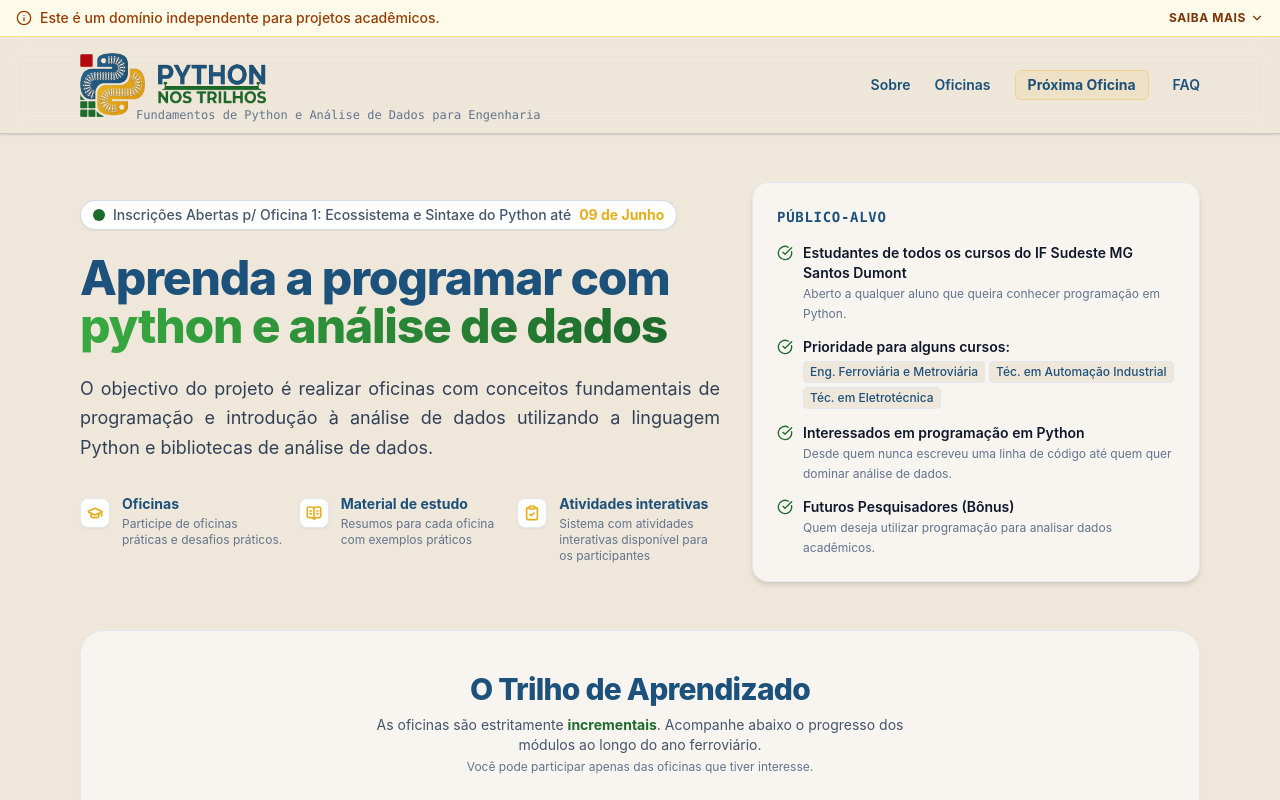
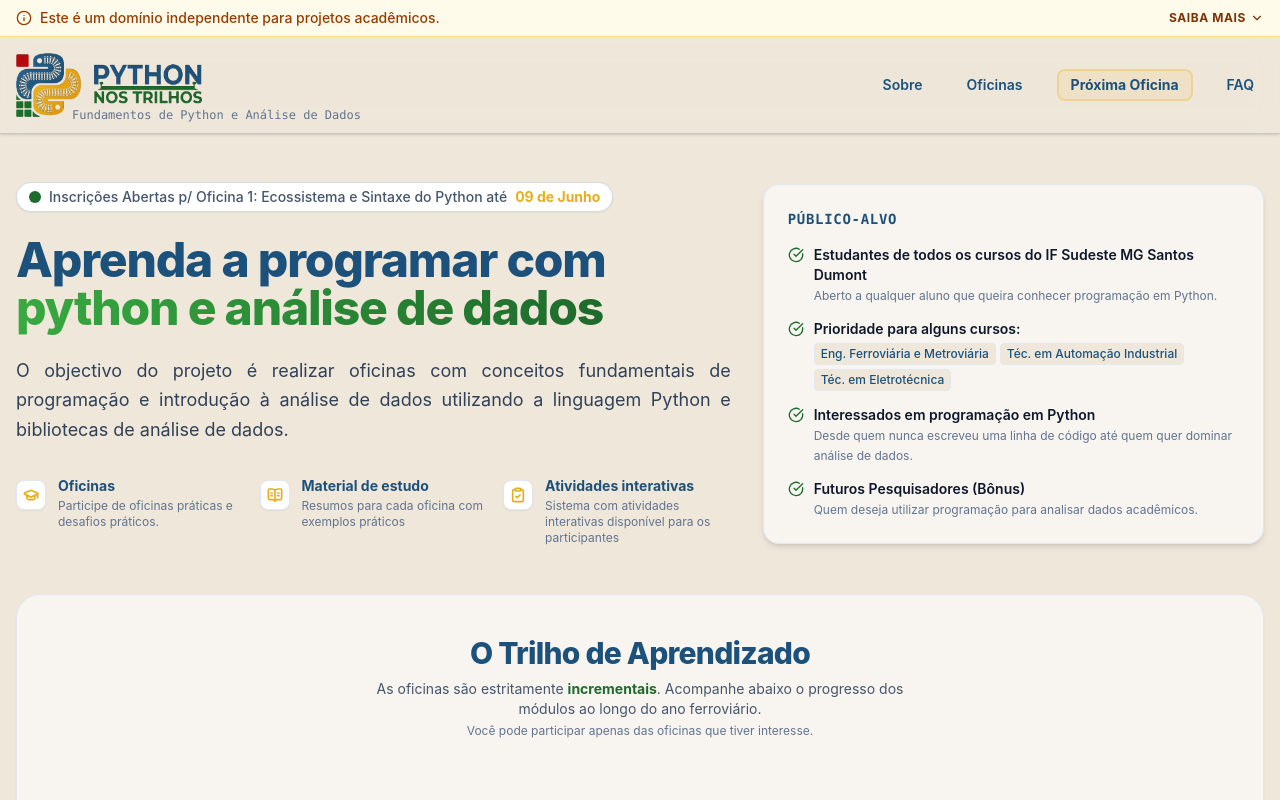
Before and after one commit to ArthurAssuncao/python-trilhos-page, a React (Vite) app: page / in a window 1280 px wide. Shown: the top 800 px of the page. Built offline with nearby package versions, Linux system fonts and the light colour scheme.

Commit message:
fix: minor things

```diff
--- a/index.html
+++ b/index.html
@@ -1,5 +1,5 @@
 <!doctype html>
-<html lang="en">
+<html lang="pt-br">
   <head>
     <meta charset="UTF-8" />
     <link rel="icon" type="image/svg+xml" href="/favicon.png" />
--- a/src/App.tsx
+++ b/src/App.tsx
@@ -41,37 +41,37 @@ function App() {
       <InstitutionalNotice />
       {/* HEADER / HERO - Fundo branco/bege translúcido com borda no tom primário */}
       <header className="sticky top-0 z-50 border-b border-(--primary-color)/20 bg-(--bg-color)/80 shadow-sm backdrop-blur-md">
-        <div className="mx-auto flex max-w-6xl flex-col items-center justify-between gap-4 px-4 py-4 sm:flex-row">
+        <div className="mx-auto flex max-w-7xl flex-col items-start justify-between gap-4 px-4 py-4 sm:flex-row md:items-center">
           <div className="flex items-center gap-3">
-            <div className="relative w-120">
+            <div className="md:116 relative w-96 max-w-full">
               <img src={Logo} alt="Logo" className="h-16" />
               <p className="absolute -bottom-1.5 left-14 font-mono text-xs text-slate-500">
-                Fundamentos de Python e Análise de Dados para Engenharia
+                Fundamentos de Python e Análise de Dados
               </p>
             </div>
           </div>
-          <nav className="flex items-center gap-6 text-sm font-semibold text-(--primary-color)">
+          <nav className="flex w-full items-center justify-end gap-6 text-sm font-semibold text-(--primary-color)">
             <button
               onClick={() => scrollToSection(secaoSobreRef)}
-              className="transition hover:cursor-pointer hover:text-(--accent-color)"
+              className="rounded-lg border-2 border-transparent p-2 transition hover:cursor-pointer hover:border-(--accent-color) hover:text-(--accent-color)"
             >
               Sobre
             </button>
             <button
               onClick={() => scrollToSection(secaoTrilhoRef)}
-              className="transition hover:cursor-pointer hover:text-(--accent-color)"
+              className="rounded-lg border-2 border-transparent p-2 transition hover:cursor-pointer hover:border-(--accent-color) hover:text-(--accent-color)"
             >
               Oficinas
             </button>
             <button
               onClick={() => scrollToSection(secaoProximaRef)}
-              className="rounded-md border border-(--accent-color)/30 bg-(--accent-color)/10 px-3 py-1 font-bold text-(--primary-color) transition-colors hover:cursor-pointer hover:text-(--accent-color)"
+              className="rounded-lg border-2 border-(--accent-color)/30 bg-(--accent-color)/10 p-2 px-3 py-1 font-bold text-(--primary-color) transition-all hover:cursor-pointer hover:border-(--accent-color) hover:text-(--accent-color)"
             >
               Próxima Oficina
             </button>
             <button
               onClick={() => scrollToSection(secaoFaqRef)}
-              className="transition hover:cursor-pointer hover:text-(--accent-color)"
+              className="rounded-lg border-2 border-transparent p-2 transition hover:cursor-pointer hover:border-(--accent-color) hover:text-(--accent-color)"
             >
               FAQ
             </button>
@@ -79,7 +79,7 @@ function App() {
         </div>
       </header>
 
-      <main className="mx-auto max-w-6xl space-y-12 px-4 py-12">
+      <main className="mx-auto max-w-7xl space-y-12 px-4 py-12">
         {/* SEÇÃO 1: APRESENTAÇÃO & OBJETIVOS */}
         <section
           id="sobre"
@@ -91,7 +91,7 @@ function App() {
               className="group inline-flex items-center gap-2 rounded-full border border-(--primary-color)/20 bg-white px-3 py-1 text-slate-600 shadow-xs transition-all duration-500 hover:cursor-pointer hover:bg-(--accent-color)"
               onClick={() => scrollToSection(secaoProximaRef)}
             >
-              <span className="flex h-3 w-3 animate-pulse rounded-full bg-(--secondary-color) group-hover:bg-(--secondary-color-light)"></span>
+              <span className="flex h-4 min-h-4 w-4 min-w-4 animate-pulse rounded-full bg-(--secondary-color) group-hover:bg-(--secondary-color-light) md:h-3 md:min-h-3 md:w-3 md:min-w-3"></span>
               <span className="text-sm font-medium">
                 Inscrições Abertas p/ {`${NEXT_WORKSHOP.title} até `}
               </span>
```
